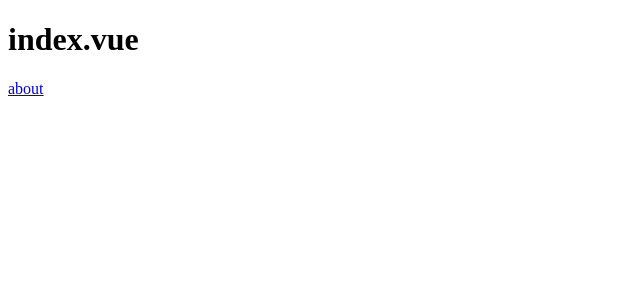
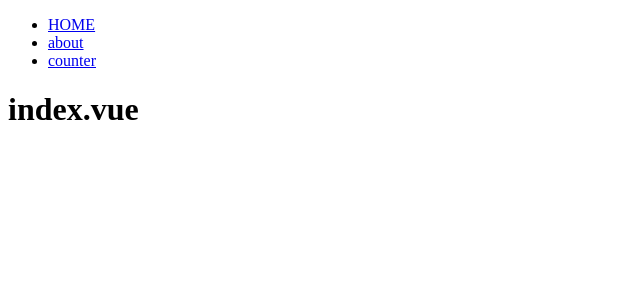
Before and after one commit to kf07/Nuxt3-01, a Nuxt app: page / in a window 1280 px wide. Shown: the top 300 px of the page, without its empty margins (0-640 px from the left). Built offline with nearby package versions, Linux system fonts and the light colour scheme.

Commit message:
NuxtLayout

```diff
--- a/app.vue
+++ b/app.vue
@@ -1,5 +1,5 @@
 <template>
-  <div>
+  <NuxtLayout>
     <NuxtPage />
-  </div>
+  </NuxtLayout>
 </template>
--- /dev/null
+++ b/components/Navigation.vue
@@ -0,0 +1,24 @@
+<script setup lang="ts">
+const linkList = [
+  {
+    name: 'HOME',
+    pass: '/',
+  },
+  {
+    name: 'about',
+    pass: '/about',
+  },
+  {
+    name: 'counter',
+    pass: '/counter',
+  }
+]
+</script>
+
+<template>
+  <ul>
+    <li v-for="(item, index) in linkList" :key="index">
+      <NuxtLink :to=item.pass>{{ item.name }}</NuxtLink>
+    </li>
+  </ul>
+</template>
--- /dev/null
+++ b/layouts/default.vue
@@ -0,0 +1,6 @@
+<template>
+  <div>
+    <Navigation />
+    <slot />
+  </div>
+</template>
--- a/pages/about.vue
+++ b/pages/about.vue
@@ -1,4 +1,3 @@
 <template>
   <h1>about.vue</h1>
-  <NuxtLink to="/">HOME</NuxtLink>
 </template>
--- a/pages/index.vue
+++ b/pages/index.vue
@@ -1,4 +1,3 @@
 <template>
   <h1>index.vue</h1>
-  <NuxtLink to="/about">about</NuxtLink>
 </template>
```
